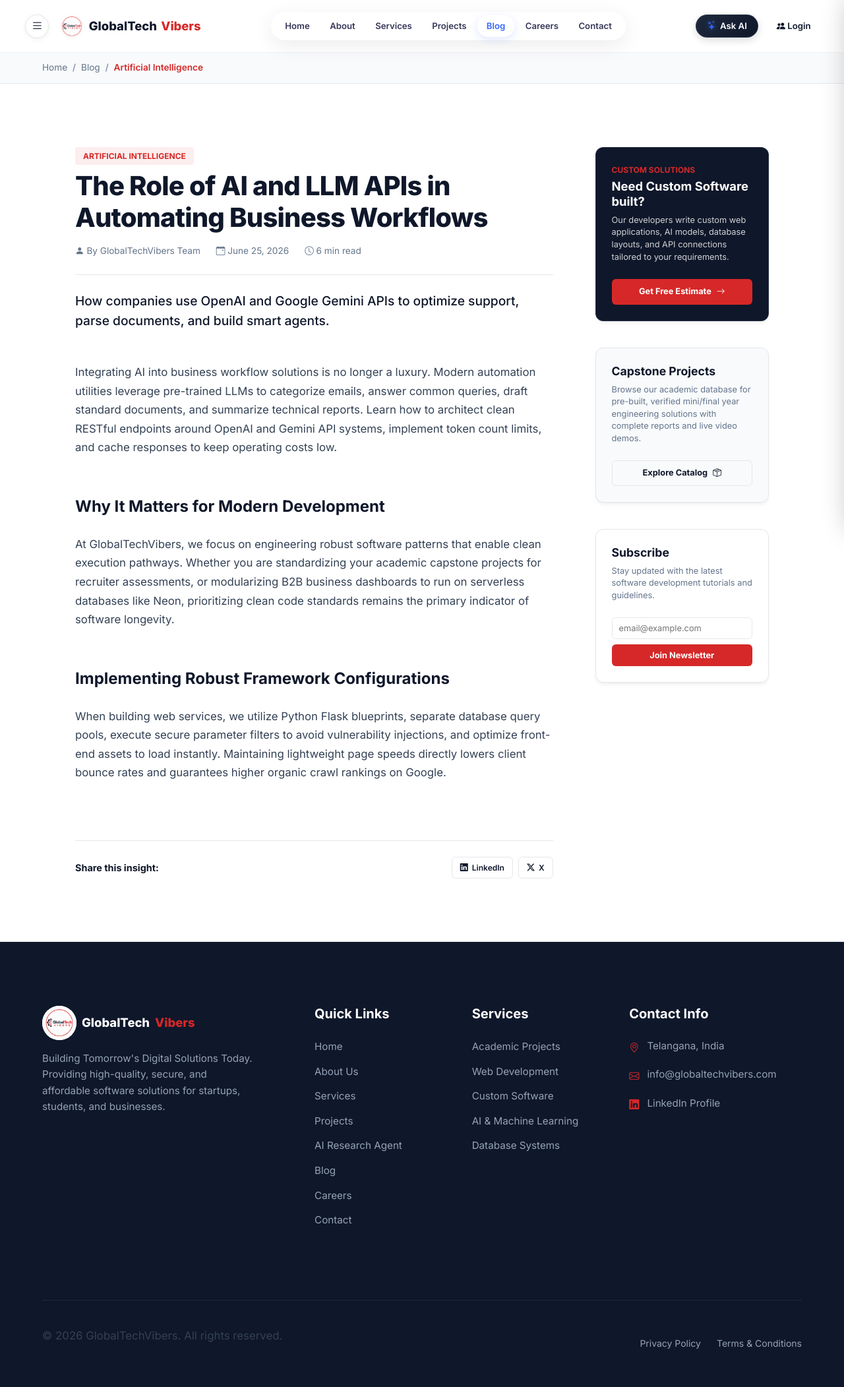
After one commit to globaltechvibers/globaltechvibers, a Flask app: page /blog/role-of-ai-llm-apis-automating-business-workflows in a window 1280 px wide. The commit adds this page. Shown: the whole page at 66% size. Run offline with Flask 3, Linux system fonts and the light colour scheme; some libraries are stand-ins or nearby versions.

Commit message:
feat: implement dynamic SEO blog detail landing pages with sitemap updates

```diff
--- a/blueprints/main.py
+++ b/blueprints/main.py
@@ -8,6 +8,7 @@ main_bp = Blueprint('main', __name__)
 BLOG_ARTICLES = [
     {
         'id': 1,
+        'slug': "empowering-academic-success-clean-code-capstone-projects",
         'title': "Empowering Academic Success: The Value of Clean Code in Capstone Projects",
         'category': "Academic Support",
         'date': "July 7, 2026",
@@ -19,6 +20,7 @@ BLOG_ARTICLES = [
     },
     {
         'id': 2,
+        'slug': "architecting-scalable-web-applications-flask-neon-postgresql",
         'title': "Architecting Scalable Web Applications with Flask and Neon PostgreSQL",
         'category': "Web Development",
         'date': "July 3, 2026",
@@ -30,6 +32,7 @@ BLOG_ARTICLES = [
     },
     {
         'id': 3,
+        'slug': "role-of-ai-llm-apis-automating-business-workflows",
         'title': "The Role of AI and LLM APIs in Automating Business Workflows",
         'category': "Artificial Intelligence",
         'date': "June 25, 2026",
@@ -41,6 +44,7 @@ BLOG_ARTICLES = [
     },
     {
         'id': 4,
+        'slug': "database-normalization-index-optimization-practical-guide",
         'title': "Database Normalization and Index Optimization: A Practical Guide",
         'category': "Database Solutions",
         'date': "June 18, 2026",
@@ -65,7 +69,6 @@ def about():
 @main_bp.route('/services')
 def services():
     return render_template('services.html')
-
 
 @main_bp.route('/blog')
 def blog():
@@ -105,6 +108,18 @@ def blog():
         selected_category=category_filter,
         search_query=request.args.get('q', '')
     )
+
+@main_bp.route('/blog/<string:slug>')
+def blog_detail(slug):
+    """Renders the detailed SEO landing page for a specific blog article."""
+    article = next((a for a in BLOG_ARTICLES if a['slug'] == slug), None)
+    if not article:
+        return render_template('404.html'), 404
+
+    # Fetch related articles (same category, excluding current one)
+    related = [a for a in BLOG_ARTICLES if a['category'] == article['category'] and a['slug'] != slug][:3]
+
+    return render_template('blog_detail.html', article=article, related=related)
 
 @main_bp.route('/careers')
 def careers():
--- a/templates/blog.html
+++ b/templates/blog.html
@@ -54,7 +54,7 @@
             <div class="reveal reveal-up" style="border: 1px solid var(--color-border); border-radius: var(--radius-md); overflow: hidden; background: white; margin-bottom: var(--spacing-xl); box-shadow: var(--shadow-md); display: grid; grid-template-columns: 1.2fr 0.8fr;" class="grid-2">
                 <div style="padding: var(--spacing-xl); display: flex; flex-direction: column; justify-content: center;">
                     <span style="font-size: 0.8rem; font-weight: 700; text-transform: uppercase; color: var(--color-primary); display: block; margin-bottom: 8px;">{{ featured.category }} &bull; Featured Spotlight</span>
-                    <h2 style="font-size: 1.85rem; margin-bottom: var(--spacing-sm);"><a href="#" style="color: var(--color-dark-navy);">{{ featured.title }}</a></h2>
+                    <h2 style="font-size: 1.85rem; margin-bottom: var(--spacing-sm);"><a href="{{ url_for('main.blog_detail', slug=featured.slug) }}" style="color: var(--color-dark-navy);">{{ featured.title }}</a></h2>
                     <p style="color: var(--color-text-muted); font-size: 0.95rem; margin-bottom: var(--spacing-md);">{{ featured.excerpt }}</p>
                     <div style="display: flex; align-items: center; gap: 15px; font-size: 0.85rem; color: var(--color-text-muted); margin-bottom: var(--spacing-md);">
                         <span><i class="bi bi-calendar-event"></i> {{ featured.date }}</span>
@@ -92,7 +92,7 @@
                         <div style="padding: var(--spacing-md); flex-grow: 1; display: flex; flex-direction: column; justify-content: space-between;">
                             <div>
                                 <span style="font-size: 0.75rem; font-weight: 700; text-transform: uppercase; color: var(--color-primary);">{{ article.category }}</span>
-                                <h3 style="font-size: 1.15rem; margin-top: 4px; margin-bottom: 8px; font-weight: 600;"><a href="#" style="color: var(--color-dark-navy);">{{ article.title }}</a></h3>
+                                <h3 style="font-size: 1.15rem; margin-top: 4px; margin-bottom: 8px; font-weight: 600;"><a href="{{ url_for('main.blog_detail', slug=article.slug) }}" style="color: var(--color-dark-navy);">{{ article.title }}</a></h3>
                                 <p style="font-size: 0.875rem; color: var(--color-text-muted); margin-bottom: var(--spacing-md);">{{ article.excerpt }}</p>
                             </div>
 
--- /dev/null
+++ b/templates/blog_detail.html
@@ -0,0 +1,177 @@
+{% extends 'base.html' %}
+
+{% block title %}{{ article.title }} | GlobalTechVibers Blog{% endblock %}
+
+{% block description %}{{ article.excerpt }}{% endblock %}
+
+{% block content %}
+<!-- JSON-LD Blog Posting Schema for Google SEO -->
+<script type="application/ld+json">
+{
+  "@context": "https://schema.org",
+  "@type": "BlogPosting",
+  "headline": "{{ article.title }}",
+  "description": "{{ article.excerpt }}",
+  "datePublished": "2026-07-07T09:00:00+05:30",
+  "dateModified": "2026-07-13T11:00:00+05:30",
+  "author": {
+    "@type": "Organization",
+    "name": "GlobalTechVibers",
+    "url": "https://www.globaltechvibers.com"
+  },
+  "publisher": {
+    "@type": "Organization",
+    "name": "GlobalTechVibers",
+    "logo": {
+      "@type": "ImageObject",
+      "url": "https://www.globaltechvibers.com/static/images/logo.png"
+    }
+  },
+  "mainEntityOfPage": {
+    "@type": "WebPage",
+    "@id": "https://www.globaltechvibers.com/blog/{{ article.slug }}"
+  }
+}
+</script>
+
+<!-- Breadcrumbs Navigation -->
+<section style="background-color: var(--color-section-bg); padding: 12px 0; border-bottom: 1px solid var(--color-border); font-size: 0.85rem;">
+    <div class="container" style="display: flex; gap: 8px; color: var(--color-text-muted);">
+        <a href="/" style="color: inherit; text-decoration: none;">Home</a>
+        <span>/</span>
+        <a href="/blog" style="color: inherit; text-decoration: none;">Blog</a>
+        <span>/</span>
+        <span style="color: var(--color-primary); font-weight: 600;">{{ article.category }}</span>
+    </div>
+</section>
+
+<!-- Blog Article Layout -->
+<section class="section animate-fade">
+    <div class="container" style="max-width: 1100px; display: grid; grid-template-columns: 2.2fr 0.8fr; gap: var(--spacing-xl);" class="grid-2">
+
+        <!-- Left: Long-form Article Body -->
+        <article style="text-align: left;">
+            <span style="background: rgba(214, 40, 40, 0.08); color: var(--color-primary); font-weight: 700; font-size: 0.75rem; text-transform: uppercase; padding: 4px 12px; border-radius: 4px; display: inline-block; margin-bottom: var(--spacing-xs);">
+                {{ article.category }}
+            </span>
+            <h1 style="font-size: 2.5rem; line-height: 1.2; color: var(--color-dark-navy); margin-bottom: var(--spacing-sm); font-weight: 800;">
+                {{ article.title }}
+            </h1>
+
+            <!-- Metadata Row -->
+            <div style="display: flex; gap: var(--spacing-md); font-size: 0.85rem; color: var(--color-text-muted); padding-bottom: var(--spacing-md); border-bottom: 1px solid var(--color-border); margin-bottom: var(--spacing-md); flex-wrap: wrap;">
+                <span><i class="bi bi-person-fill"></i> By GlobalTechVibers Team</span>
+                <span><i class="bi bi-calendar-event"></i> {{ article.date }}</span>
+                <span><i class="bi bi-clock"></i> {{ article.read_time }}</span>
+            </div>
+
+            <!-- Article Content -->
+            <div class="article-rich-text" style="font-size: 1.1rem; line-height: 1.7; color: var(--color-text); display: flex; flex-direction: column; gap: var(--spacing-md);">
+                <p style="font-size: 1.2rem; font-weight: 500; color: var(--color-dark-navy); line-height: 1.6;">
+                    {{ article.excerpt }}
+                </p>
+                <p>
+                    {{ article.content }}
+                </p>
+
+                <h3 style="font-size: 1.5rem; color: var(--color-dark-navy); font-weight: 700; margin-top: 12px; margin-bottom: 4px;">Why It Matters for Modern Development</h3>
+                <p>
+                    At GlobalTechVibers, we focus on engineering robust software patterns that enable clean execution pathways. Whether you are standardizing your academic capstone projects for recruiter assessments, or modularizing B2B business dashboards to run on serverless databases like Neon, prioritizing clean code standards remains the primary indicator of software longevity.
+                </p>
+
+                <h3 style="font-size: 1.5rem; color: var(--color-dark-navy); font-weight: 700; margin-top: 12px; margin-bottom: 4px;">Implementing Robust Framework Configurations</h3>
+                <p>
+                    When building web services, we utilize Python Flask blueprints, separate database query pools, execute secure parameter filters to avoid vulnerability injections, and optimize front-end assets to load instantly. Maintaining lightweight page speeds directly lowers client bounce rates and guarantees higher organic crawl rankings on Google.
+                </p>
+            </div>
+
+            <!-- Social Share Box -->
+            <div style="margin-top: var(--spacing-xl); padding-top: var(--spacing-md); border-top: 1px solid var(--color-border); display: flex; align-items: center; justify-content: space-between; gap: var(--spacing-sm); flex-wrap: wrap;">
+                <span style="font-weight: 700; color: var(--color-dark-navy); font-size: 0.9rem;">Share this insight:</span>
+                <div style="display: flex; gap: 8px;">
+                    <a href="https://www.linkedin.com/sharing/share-offsite/?url=https://www.globaltechvibers.com/blog/{{ article.slug }}" target="_blank" rel="noopener" class="btn btn-secondary btn-sm" style="display: inline-flex; align-items: center; gap: 6px; padding: 6px 12px; font-size: 0.75rem;"><i class="bi bi-linkedin"></i> LinkedIn</a>
+                    <a href="https://twitter.com/intent/tweet?text={{ article.title }}&url=https://www.globaltechvibers.com/blog/{{ article.slug }}" target="_blank" rel="noopener" class="btn btn-secondary btn-sm" style="display: inline-flex; align-items: center; gap: 6px; padding: 6px 12px; font-size: 0.75rem;"><i class="bi bi-twitter-x"></i> X</a>
+                </div>
+            </div>
+
+        </article>
+
+        <!-- Right: Glassmorphic Sidebar Widgets -->
+        <aside style="display: flex; flex-direction: column; gap: var(--spacing-lg);">
+
+            <!-- CTA Card: Need custom development? -->
+            <div class="card" style="background: var(--color-dark-navy); color: white; border-radius: var(--radius-md); padding: var(--spacing-md); border: 1px solid rgba(255,255,255,0.1); text-align: left;">
+                <span style="color: var(--color-primary); font-size: 0.75rem; text-transform: uppercase; font-weight: 700; display: block; margin-bottom: 4px;">Custom Solutions</span>
+                <h4 style="color: white; font-weight: 700; font-size: 1.15rem; margin-top: 0; margin-bottom: var(--spacing-xs);">Need Custom Software built?</h4>
+                <p style="color: rgba(255,255,255,0.8); font-size: 0.8rem; line-height: 1.45; margin-bottom: var(--spacing-md);">
+                    Our developers write custom web applications, AI models, database layouts, and API connections tailored to your requirements.
+                </p>
+                <a href="/contact" class="btn btn-primary btn-sm" style="width: 100%; text-align: center; justify-content: center; font-size: 0.8rem; font-weight: 700;">Get Free Estimate <i class="bi bi-arrow-right"></i></a>
+            </div>
+
+            <!-- CTA Card: Project Catalog -->
+            <div class="card" style="border: 1px solid var(--color-border); border-radius: var(--radius-md); padding: var(--spacing-md); background: var(--color-section-bg); text-align: left;">
+                <h4 style="font-weight: 700; font-size: 1.1rem; margin-top: 0; margin-bottom: var(--spacing-xs); color: var(--color-dark-navy);">Capstone Projects</h4>
+                <p style="color: var(--color-text-muted); font-size: 0.8rem; line-height: 1.45; margin-bottom: var(--spacing-md);">
+                    Browse our academic database for pre-built, verified mini/final year engineering solutions with complete reports and live video demos.
+                </p>
+                <a href="/projects" class="btn btn-secondary btn-sm" style="width: 100%; text-align: center; justify-content: center; font-size: 0.8rem; font-weight: 700;">Explore Catalog <i class="bi bi-box-seam"></i></a>
+            </div>
+
+            <!-- Newsletter Signup widget -->
+            <div class="card" style="border: 1px solid var(--color-border); border-radius: var(--radius-md); padding: var(--spacing-md); background: white; text-align: left;">
+                <h4 style="font-weight: 700; font-size: 1.1rem; margin-top: 0; margin-bottom: var(--spacing-xs); color: var(--color-dark-navy);">Subscribe</h4>
+                <p style="color: var(--color-text-muted); font-size: 0.8rem; line-height: 1.45; margin-bottom: var(--spacing-md);">Stay updated with the latest software development tutorials and guidelines.</p>
+                <form style="display: flex; flex-direction: column; gap: 8px;">
+                    <input type="email" placeholder="email@example.com" required class="form-control" style="font-size: 0.8rem; padding: 8px 10px; margin-bottom: 0; border-radius: var(--radius-sm);">
+                    <button type="submit" class="btn btn-primary btn-sm" style="font-size: 0.8rem; font-weight: 700;">Join Newsletter</button>
+                </form>
+            </div>
+
+        </aside>
+
+    </div>
+</section>
+
+<!-- Bottom: Related Articles Grid -->
+{% if related %}
+<section class="section section-bg" style="border-top: 1px solid var(--color-border);">
+    <div class="container" style="max-width: 1100px;">
+        <h3 style="font-size: 1.65rem; color: var(--color-dark-navy); font-weight: 800; margin-bottom: var(--spacing-md); text-align: left;">Related Insights</h3>
+
+        <div class="grid grid-3">
+            {% for rel in related %}
+            <div class="card reveal reveal-up" style="display: flex; flex-direction: column; justify-content: space-between; padding: 0; text-align: left; background: white;">
+                <!-- Card Header -->
+                <div style="background: var(--color-dark-navy); height: 130px; display: flex; align-items: center; justify-content: center; color: white;">
+                    {% if rel.category == 'Web Development' %}
+                        <i class="bi bi-window-sidebar" style="font-size: 2.5rem; color: var(--color-primary);"></i>
+                    {% elif rel.category == 'Artificial Intelligence' %}
+                        <i class="bi bi-cpu-fill" style="font-size: 2.5rem; color: var(--color-primary);"></i>
+                    {% elif rel.category == 'Database Solutions' %}
+                        <i class="bi bi-database-check" style="font-size: 2.5rem; color: var(--color-primary);"></i>
+                    {% else %}
+                        <i class="bi bi-journal-code" style="font-size: 2.5rem; color: var(--color-primary);"></i>
+                    {% endif %}
+                </div>
+
+                <div style="padding: var(--spacing-md); flex-grow: 1; display: flex; flex-direction: column; justify-content: space-between; gap: 8px;">
+                    <div>
+                        <span style="font-size: 0.7rem; font-weight: 700; text-transform: uppercase; color: var(--color-primary);">{{ rel.category }}</span>
+                        <h4 style="font-size: 1.05rem; margin-top: 2px; margin-bottom: 6px; font-weight: 700;"><a href="{{ url_for('main.blog_detail', slug=rel.slug) }}" style="color: var(--color-dark-navy); text-decoration: none;">{{ rel.title }}</a></h4>
+                        <p style="font-size: 0.8rem; color: var(--color-text-muted); margin-bottom: 0;">{{ rel.excerpt }}</p>
+                    </div>
+
+                    <div style="border-top: 1px solid var(--color-border); padding-top: var(--spacing-sm); display: flex; justify-content: space-between; align-items: center; font-size: 0.75rem; color: var(--color-text-muted); margin-top: 10px;">
+                        <span>{{ rel.date }}</span>
+                        <span>{{ rel.read_time }}</span>
+                    </div>
+                </div>
+            </div>
+            {% endfor %}
+        </div>
+    </div>
+</section>
+{% endif %}
+
+{% endblock %}
```
Also changed, not shown: static/sitemap.xml (+25 -0 lines).
